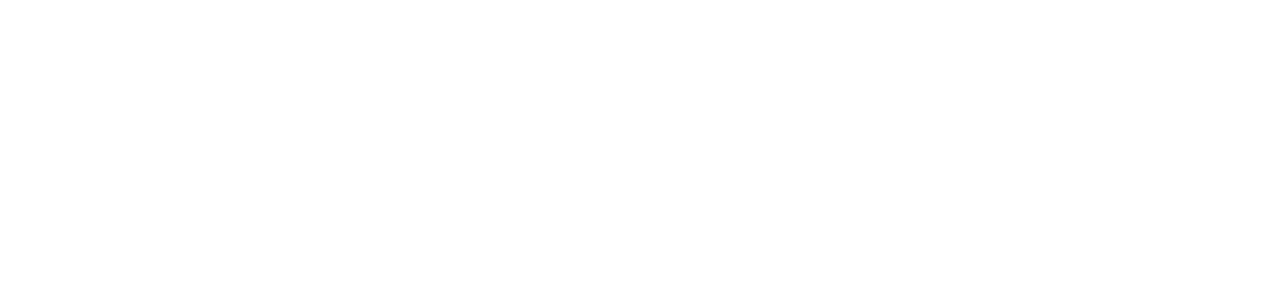
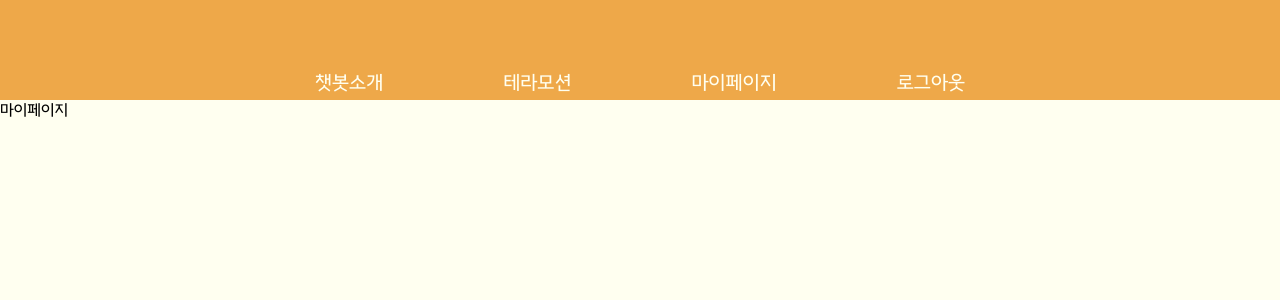
Before and after one commit to FutureandKim/Counseling_ChatBot, a React (Create React App) app: page /mypage in a window 1280 px wide. Before the commit this address had no page. Shown: the top 300 px of the page. Built offline with nearby package versions, Linux system fonts and the light colour scheme.

Commit message:
feat: 메뉴바 수정

```diff
--- a/src/Router.js
+++ b/src/Router.js
@@ -3,6 +3,7 @@ import { BrowserRouter as Router, Routes, Route } from "react-router-dom";
 import Landing from "./pages/Landing/Landing";
 import Main from "./pages/Main";
 import Login from "./pages/Auth/Login";
+import MyPage from "./pages/MyPage";
 
 function DefaultRouter () {
     return (
@@ -11,6 +12,7 @@ function DefaultRouter () {
             <Route path="/" element={<Landing />} />
             <Route path="/main" element={<Main />} />
             <Route path="/login" element={<Login/>}/>
+            <Route path="/mypage" element={<MyPage/>}/>
         </Routes>
     </Router>
     );
--- a/src/components/Menubar.js
+++ b/src/components/Menubar.js
@@ -1,9 +1,12 @@
+//해야할 것
+//로그아웃 로직!
+
 import React from "react";
 import styled from "styled-components";
+import {Link} from "react-router-dom";
 
 const Background = styled.div`
     background-color: #eea849;
-    color: ivory;
     display: flex;
     justify-content: center;
     align-items: flex-end;
@@ -11,10 +14,16 @@ const Background = styled.div`
     font-size: 20px;
 `
 
+const LinkStyled = styled(Link)`
+  text-decoration: none;
+`
+
 const Menu = styled.div`
     margin-left: 60px;
     margin-right: 60px;
     margin-bottom: 5px;
+    color: ivory;
+    font-decoration: none;
     @media (max-width: 770px) {
       margin: 0 40px;
     }
@@ -35,9 +44,9 @@ const Menu = styled.div`
 const Menubar =()=> {
     return (
       <Background>
-        <Menu>챗봇소개</Menu>
-        <Menu>테라모션</Menu>
-        <Menu>마이페이지</Menu>
+        <LinkStyled to="/"><Menu>챗봇소개</Menu></LinkStyled>
+        <LinkStyled to="http://www.theramotion.co.kr/" target="_blank"><Menu>테라모션</Menu></LinkStyled>
+        <LinkStyled to="/mypage"><Menu>마이페이지</Menu></LinkStyled>
         <Menu>로그아웃</Menu>
       </Background>
     );
--- /dev/null
+++ b/src/pages/MyPage.js
@@ -0,0 +1,20 @@
+import React from "react";
+import styled from "styled-components";
+import Menubar from "../components/Menubar";
+
+const Background = styled.div`
+  height: 100vh;
+  background-color: ivory;
+`
+
+
+const MyPage =()=> {
+    return (
+      <Background>
+        <Menubar />
+        마이페이지
+      </Background>
+    );
+  }
+
+  export default MyPage;
```
